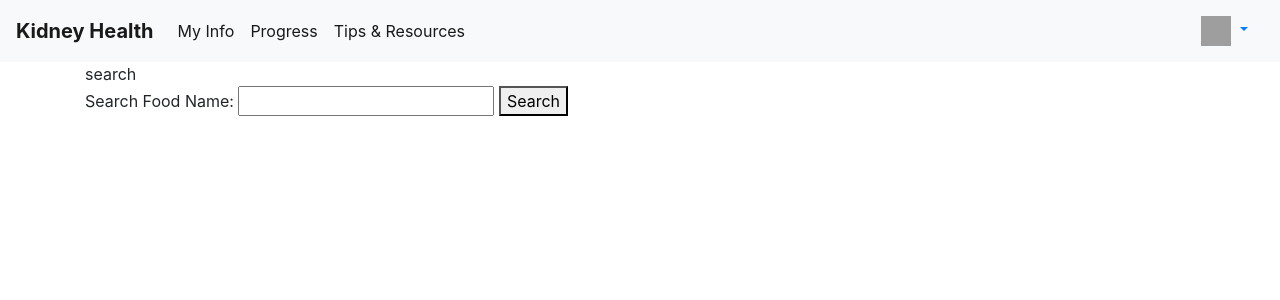
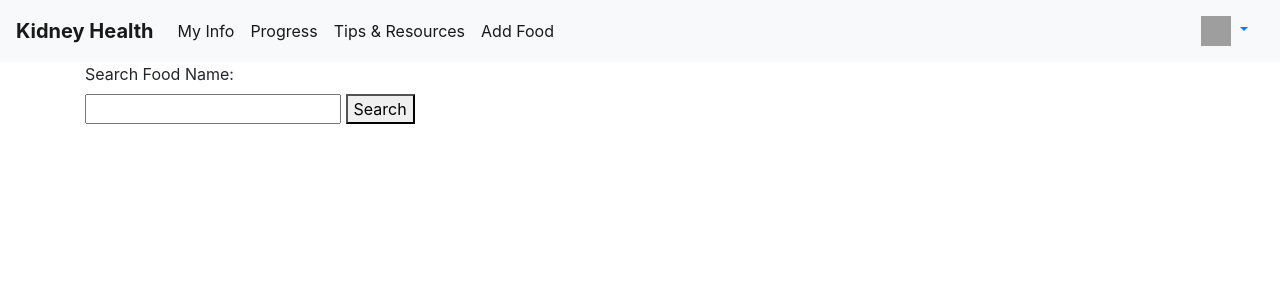
Before and after one commit to justinbrown11/kidneyhealth, a Django app: page /search/ in a window 1280 px wide. Shown: the top 300 px of the page. Run offline with Django 4.2, Linux system fonts and the light colour scheme; the visitor is signed in with stand-in values (Sample User, id 1); grey boxes are pictures that could not be loaded.

Commit message:
style for search

```diff
--- a/templates/base.html
+++ b/templates/base.html
@@ -8,6 +8,7 @@
 
     <!-- Bootstrap CSS -->
     <link rel="stylesheet" href="https://cdn.jsdelivr.net/npm/bootstrap@4.6.2/dist/css/bootstrap.min.css" integrity="sha384-xOolHFLEh07PJGoPkLv1IbcEPTNtaed2xpHsD9ESMhqIYd0nLMwNLD69Npy4HI+N" crossorigin="anonymous">
+    <link href="{% static 'css/style.css' %}" rel="stylesheet"/>
     <title>{% block title %} {% endblock %} </title>
     <!--Chartjs CDN-->
     <script src="https://cdn.jsdelivr.net/npm/chart.js@3.9.1/dist/chart.min.js"></script>
@@ -30,11 +31,8 @@
             <li class="nav-item active">
               <a class="nav-link" href="{% url 'tips' %}">Tips & Resources <span class="sr-only">(current)</span></a>
             </li>
-              <!--<div class="dropdown-menu">
-                <a class="dropdown-item" href="{% url 'daily' %}">Daily</a>
-                <a class="dropdown-item" href="{% url 'weekly' %}">Weekly</a>
-                <a class="dropdown-item" href="{% url 'monthly' %}">Monthly</a>
-              </div>-->
+            <li class="nav-item active">
+              <a class="nav-link" href="{% url 'searchFoodQuery' %}">Add Food<span class="sr-only">(current)</span></a>
             </li>
           </ul>
           <a class="nav-link dropdown-toggle" href="{% url 'userInfo' %}" role="button" data-toggle="dropdown" aria-expanded="false">
--- a/templates/tracking/search.html
+++ b/templates/tracking/search.html
@@ -7,14 +7,18 @@
     <meta charset="UTF-8">
     <meta http-equiv="X-UA-Compatible" content="IE=edge">
     <meta name="viewport" content="width=device-width, initial-scale=1.0">
-    {% block title %} search {% endblock %}
+    <link href="{% static 'css/style.css' %}" rel="stylesheet"/>
 </head>
 <body>
     <form action="{% url 'searchFoodQuery'%}">
             <label> Search Food Name: </label>
+            <br>
             <input name="query" type ='text'>
-            <button type='submit'>Search</button>
+            <button class="button-17" role="button" type='submit'>Search</button>
         <form>
-<body>
 
+    {% block test %}
+    {% endblock %}
+
+        </body>
 {% endblock %}
```
Also changed, not shown: templates/tracking/searchResults.html (+6 -4 lines).
